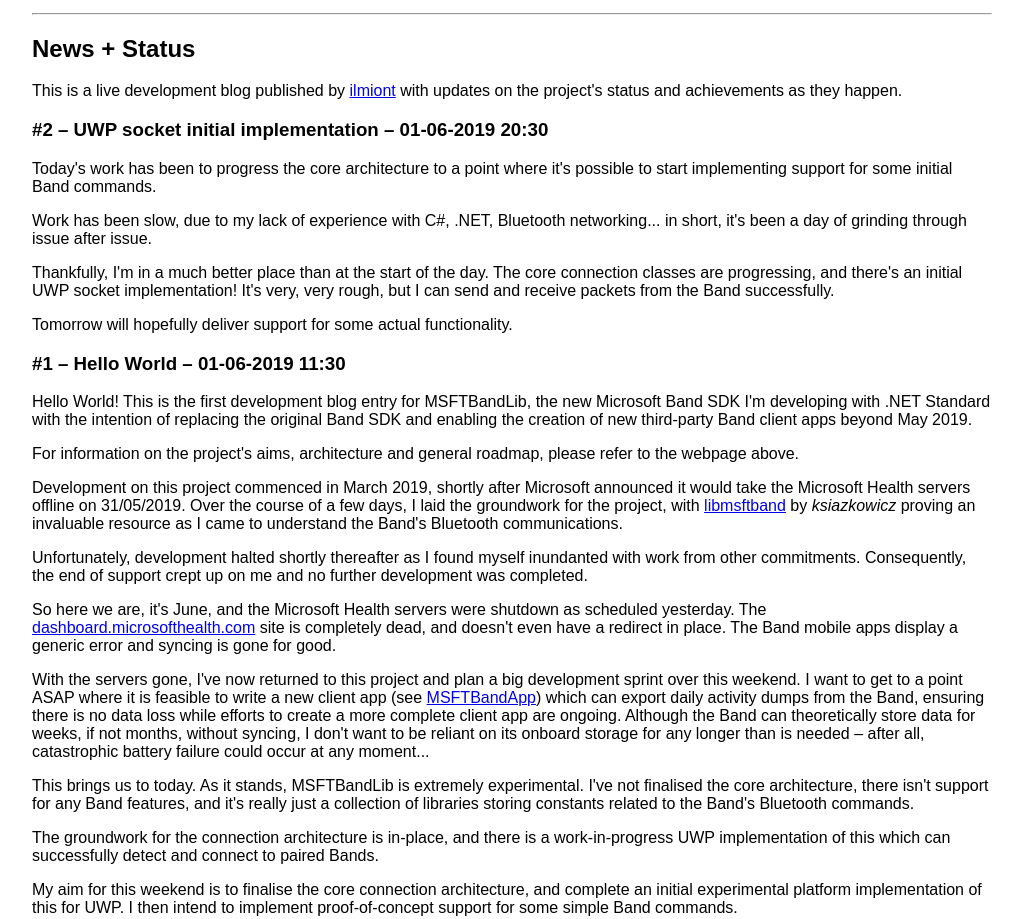
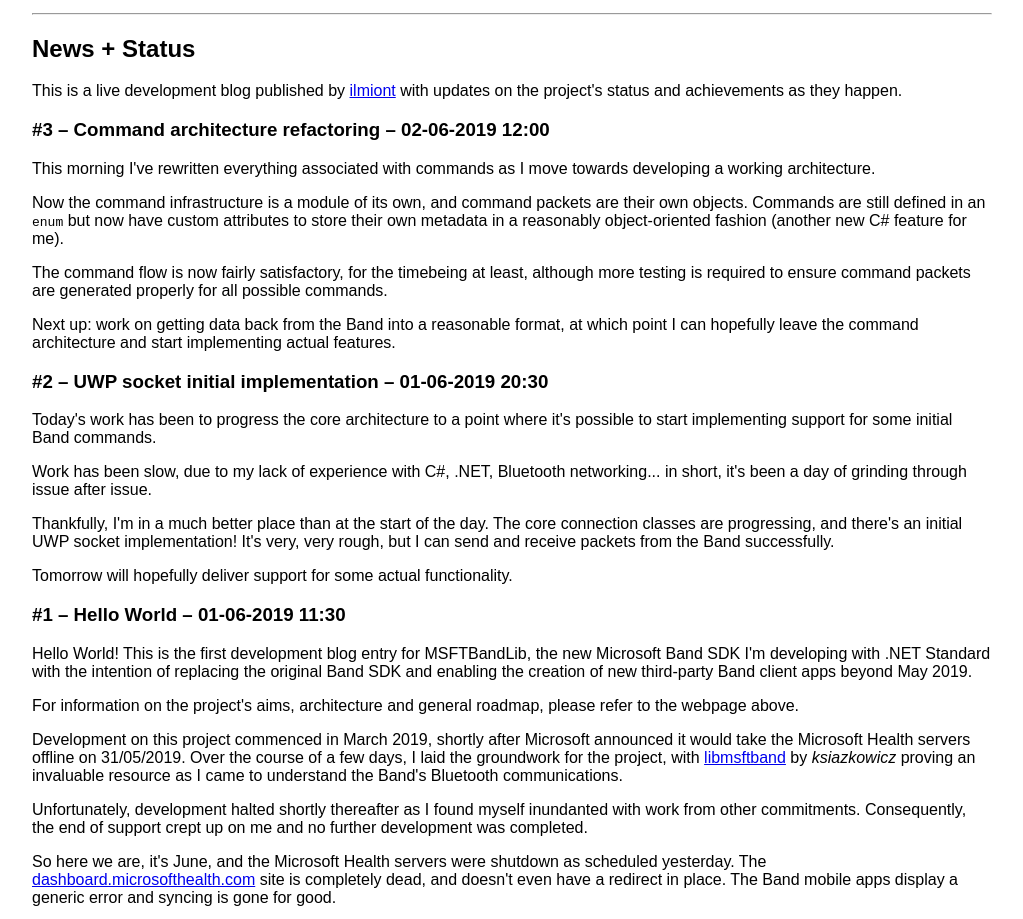
Before and after one commit to Tourniquet88/msftbandlib, a plain HTML site: page docs/index.html in a window 1280 px wide. Shown: the part 2567-3486 px from the top of the page, without its empty margins (128-1151 px from the left). Drawn offline with Linux system fonts and the light colour scheme.

Commit message:
dev blog #3

```diff
--- a/docs/index.html
+++ b/docs/index.html
@@ -127,6 +127,12 @@ msftbandlib
 
 				<p>This is a live development blog published by <a href="https://github.com/ilmiont">ilmiont</a> with updates on the project's status and achievements as they happen.</p>
 
+				<h3>#3 – Command architecture refactoring – 02-06-2019 12:00</h3>
+				<p>This morning I've rewritten everything associated with commands as I move towards developing a working architecture.</p>
+				<p>Now the command infrastructure is a module of its own, and command packets are their own objects. Commands are still defined in an <code>enum</code> but now have custom attributes to store their own metadata in a reasonably object-oriented fashion (another new C# feature for me).</p>
+				<p>The command flow is now fairly satisfactory, for the timebeing at least, although more testing is required to ensure command packets are generated properly for all possible commands.</p>
+				<p>Next up: work on getting data back from the Band into a reasonable format, at which point I can hopefully leave the command architecture and start implementing actual features.</p>
+
 				<h3>#2 – UWP socket initial implementation – 01-06-2019 20:30</h3>
 				<p>Today's work has been to progress the core architecture to a point where it's possible to start implementing support for some initial Band commands.</p>
 				<p>Work has been slow, due to my lack of experience with C#, .NET, Bluetooth networking... in short, it's been a day of grinding through issue after issue.</p>
```
